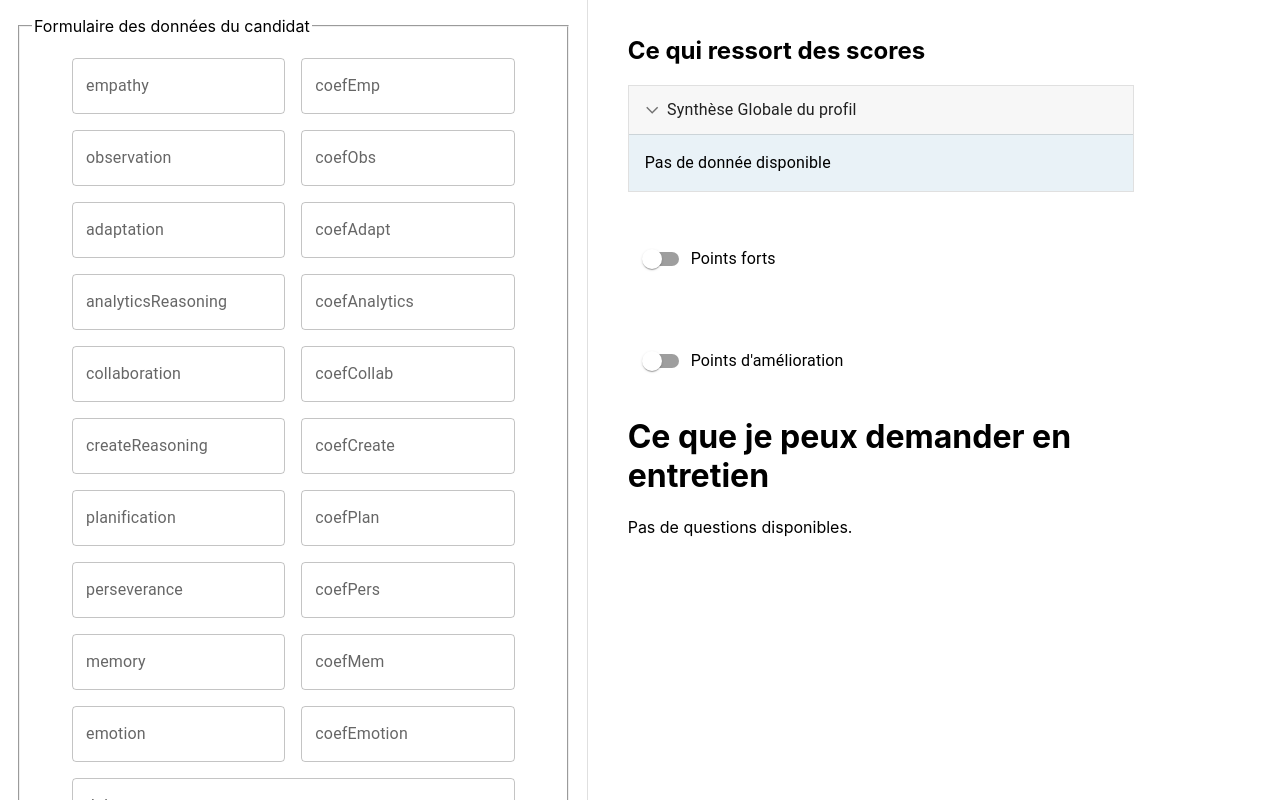
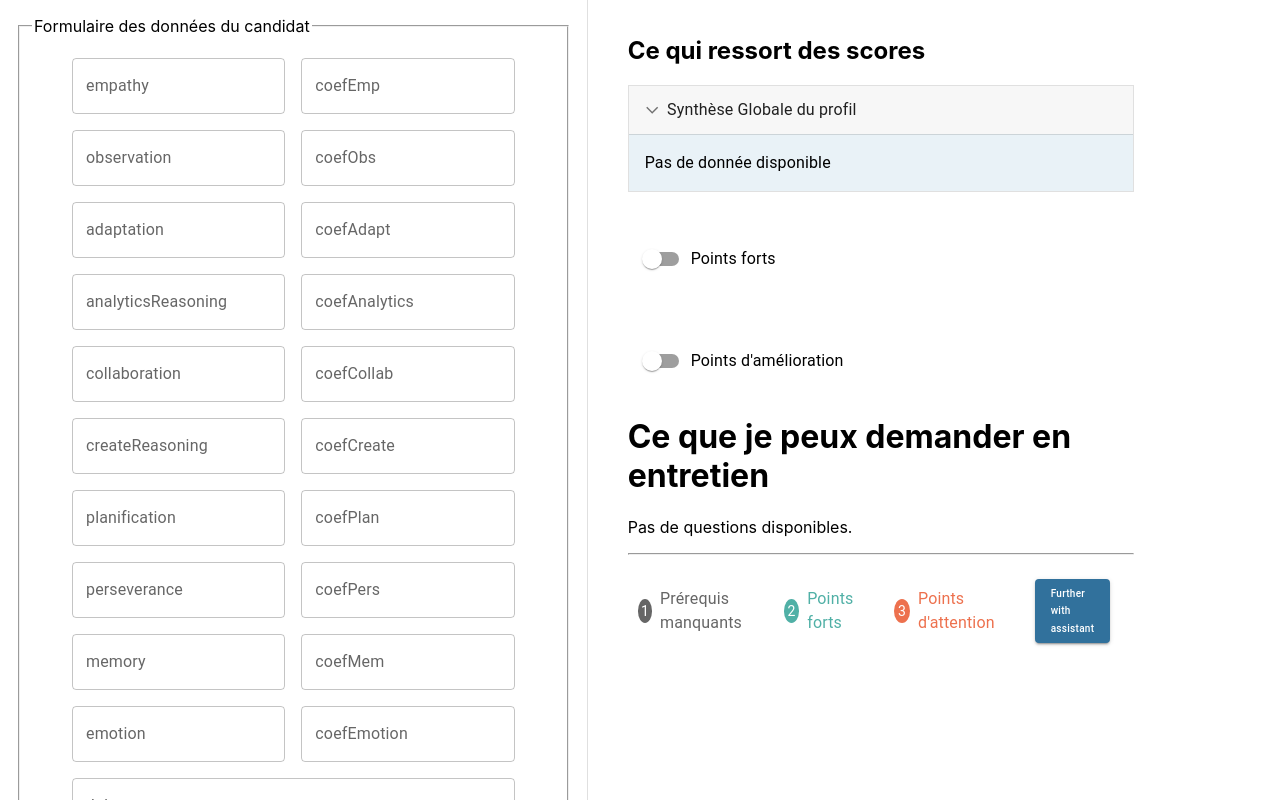
Before and after one commit to ArielEBANG/CallChatGPT-Frontend, a React (Create React App) app: page / in a window 1280 px wide. Shown: the top 800 px of the page. Built offline with nearby package versions, Linux system fonts and the light colour scheme.

Commit message:
Link for api updated

```diff
--- a/src/components/MyForm.js
+++ b/src/components/MyForm.js
@@ -71,7 +71,7 @@ const MyForm = ({ onFormSubmit }) => {
       }
       formData.append('filledPrompt', filledPrompt); // Add the filled prompt
 
-      const response = await axios.post("http://localhost:8000/api/submit", formData, {
+      const response = await axios.post("https://callchatgpt-backend.onrender.com/api/submit", formData, {
         headers: {
           "Content-Type": "multipart/form-data",
         },
--- /dev/null
+++ b/src/components/Navbar.js
@@ -0,0 +1,20 @@
+import React from 'react';
+import { AppBar, Toolbar, Box, Button } from '@mui/material';
+
+const Navbar = () => {
+  return (
+    <AppBar position="static" sx={{ backgroundColor: 'white', color: 'black' }}>
+      <Toolbar>
+        <Box sx={{ flexGrow: 1 }} /> {/* This empty Box takes up the left space */}
+        <Box sx={{ display: 'flex', gap: 2 }}>
+          <Button color="inherit">Link 1</Button>
+          <Button color="inherit">Link 2</Button>
+          <Button color="inherit">Link 3</Button>
+          <Button color="inherit">Link 4</Button>
+        </Box>
+      </Toolbar>
+    </AppBar>
+  );
+};
+
+export default Navbar;
--- /dev/null
+++ b/src/components/SimpleList.js
@@ -0,0 +1,105 @@
+import React from "react";
+import {
+  Box,
+  List,
+  ListItem,
+  ListItemText,
+  Typography,
+  Link,
+  Button,
+} from "@mui/material";
+
+const SimpleList = () => {
+  const items = [
+    {
+      text: "Prérequis manquants",
+      link: "#prerequis",
+      number: 1,
+      color: "rgb(102, 102, 102)",
+    },
+    {
+      text: "Points forts",
+      link: "#points-forts",
+      number: 2,
+      color: "rgb(80, 176, 166)",
+    },
+    {
+      text: "Points d'attention",
+      link: "#points-attention",
+      number: 3,
+      color: "rgb(237, 113, 78)",
+    },
+  ];
+
+  return (
+    <Box
+      sx={{
+        display: "flex",
+        justifyContent: "flex-end",
+        backgroundColor: "white",
+        padding: "8px",
+        // fontSize: "8px", // Taille de texte par défaut pour toute la page
+      }}
+    >
+      <List
+        sx={{
+          display: "flex",
+          flexDirection: "row",
+          padding: 0,
+          fontSize: "8px",
+        }}
+      >
+        {items.map((item, index) => (
+          <ListItem key={index} sx={{ width: "auto" }}>
+            <Link
+              href={item.link}
+              sx={{
+                display: "flex",
+                alignItems: "center",
+                textDecoration: "none",
+                color: item.color,
+                fontSize: "5px",
+              }}
+            >
+              <Box
+                sx={{
+                  display: "flex",
+                  justifyContent: "center",
+                  alignItems: "center",
+                  width: 24,
+                  height: 24,
+                  borderRadius: "50%",
+                  backgroundColor: item.color,
+                  color: "white",
+                  marginRight: "8px",
+                }}
+              >
+                <Typography variant="body2">{item.number}</Typography>
+              </Box>
+              <ListItemText primary={item.text} />
+            </Link>
+          </ListItem>
+        ))}
+        {/* rgb(49, 113, 156) */}
+        <ListItem sx={{ width: "auto" }}>
+          <Button
+            variant="contained"
+            sx={{
+                backgroundColor: 'rgb(49, 113, 156)',
+                '&:hover': {
+                  backgroundColor: 'rgba(49, 113, 156, 0.8)',  // Opacity adjusted to 0.8
+                },
+              textTransform: "none",
+              fontSize: "10px",
+            }}
+            href="#further-assistant"
+          >
+            Further with assistant
+          </Button>
+        </ListItem>
+      </List>
+    </Box>
+  );
+};
+
+export default SimpleList;
--- a/src/pages/Home.js
+++ b/src/pages/Home.js
@@ -3,6 +3,8 @@ import CustomizedAccordions from "../components/Accordion";
 import { Box, Container } from "@mui/material";
 import SwitchButton from "../components/SwitchButton";
 import ResultsButton from "../components/ResultsButton";
+// import Navbar from "../components/Navbar";
+import SimpleList from "../components/SimpleList";
 
 const Home = ({ formResults }) => {
   const [showText1, setShowText1] = useState(false);
@@ -119,6 +121,9 @@ const Home = ({ formResults }) => {
           <p>Pas de questions disponibles.</p>
         )}
       </div>
+      <hr />
+      {/* <Navbar /> */}
+      <SimpleList />
     </Container>
   );
 };
```
